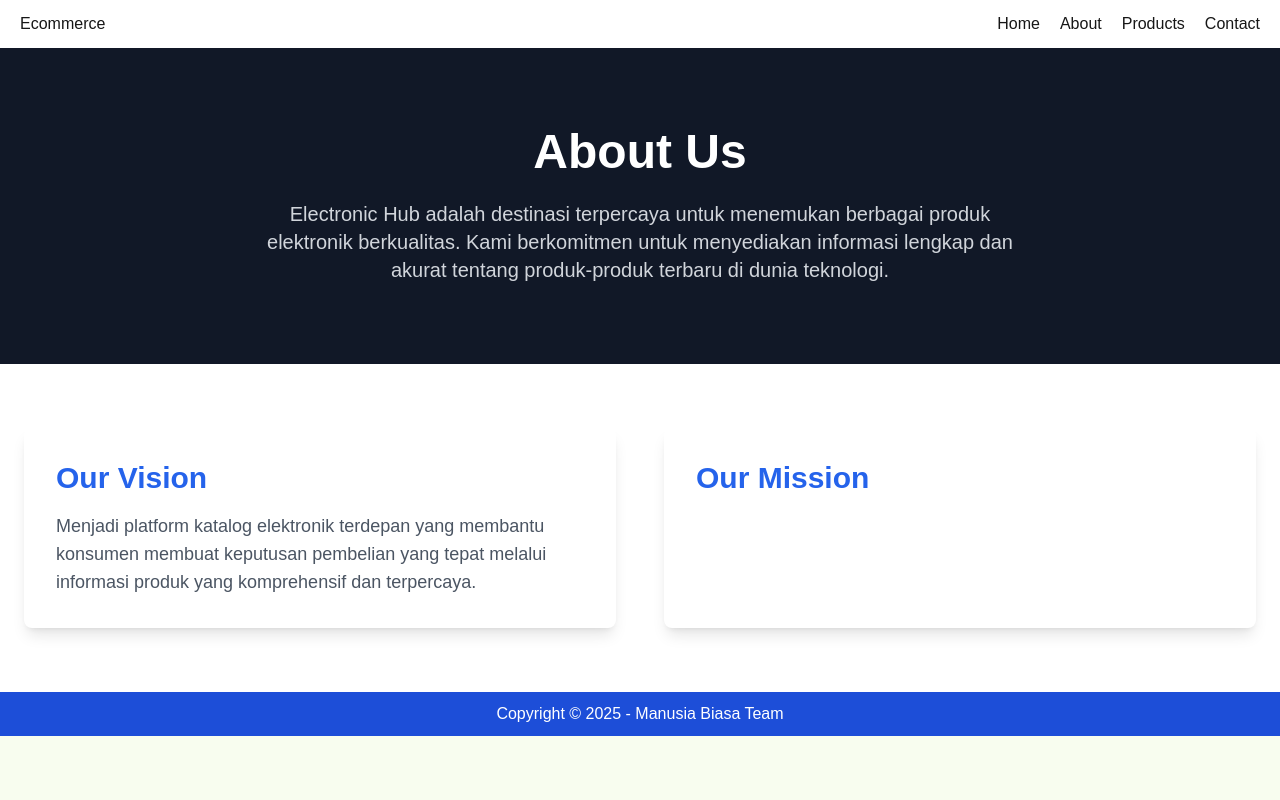
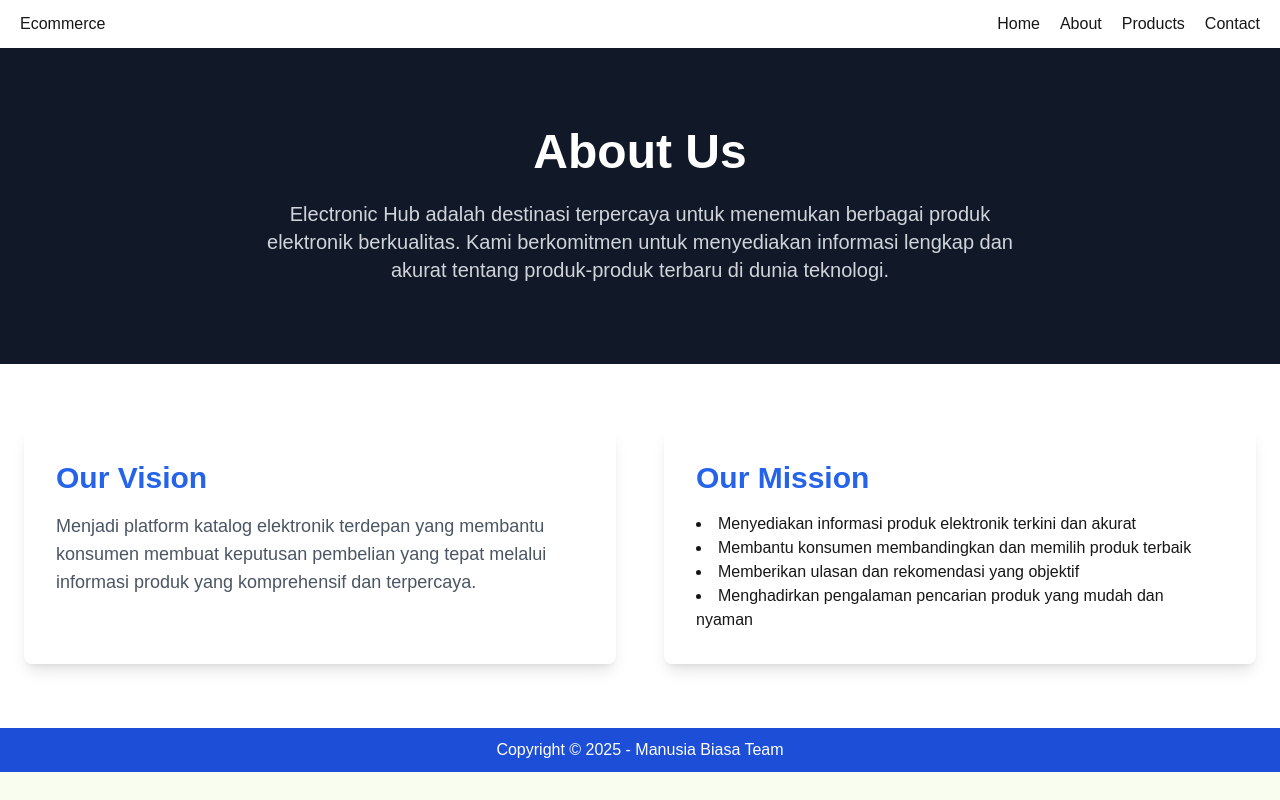
Before and after one commit to Deoca27/manusia-biasa, a Next.js app: page /about in a window 1280 px wide. Built offline with nearby package versions, Linux system fonts and the light colour scheme.

Commit message:
rendika : menambahkan teks list yang menjelaskan tentang mission

```diff
--- a/app/about/page.tsx
+++ b/app/about/page.tsx
@@ -25,6 +25,10 @@ export default function AboutPage() {
                     <div className="bg-white p-8 rounded-lg shadow-lg">
                         <h2 className="text-3xl font-bold mb-4 text-blue-600">Our Mission</h2>
                         <ul className="text-gray-600 text-lg space-y-4"></ul>
+                        <li> Menyediakan informasi produk elektronik terkini dan akurat</li>
+                        <li> Membantu konsumen membandingkan dan memilih produk terbaik</li>
+                        <li> Memberikan ulasan dan rekomendasi yang objektif</li>
+                        <li> Menghadirkan pengalaman pencarian produk yang mudah dan nyaman</li>
                     </div>
                 </div>
             </div>
```
